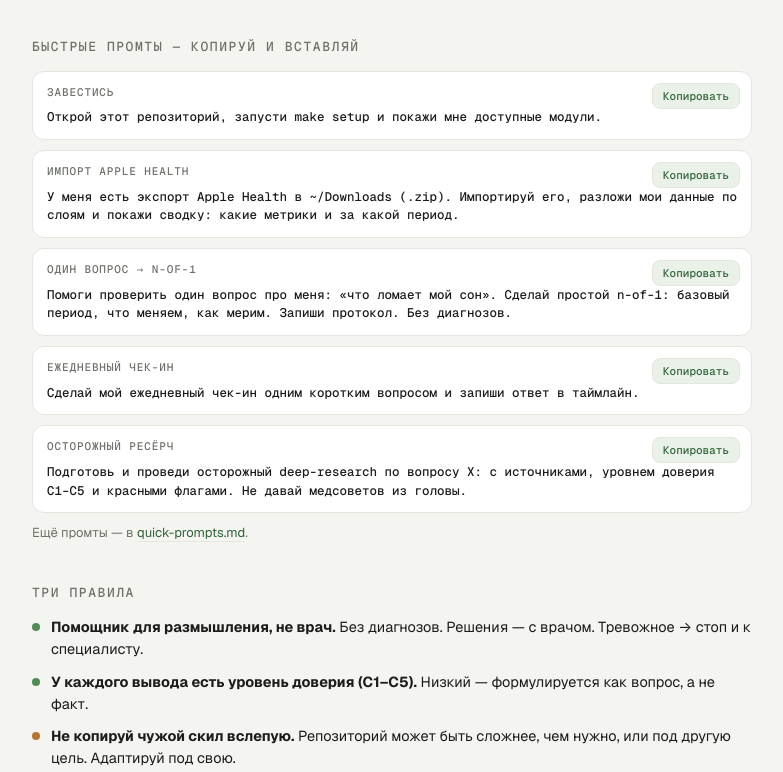
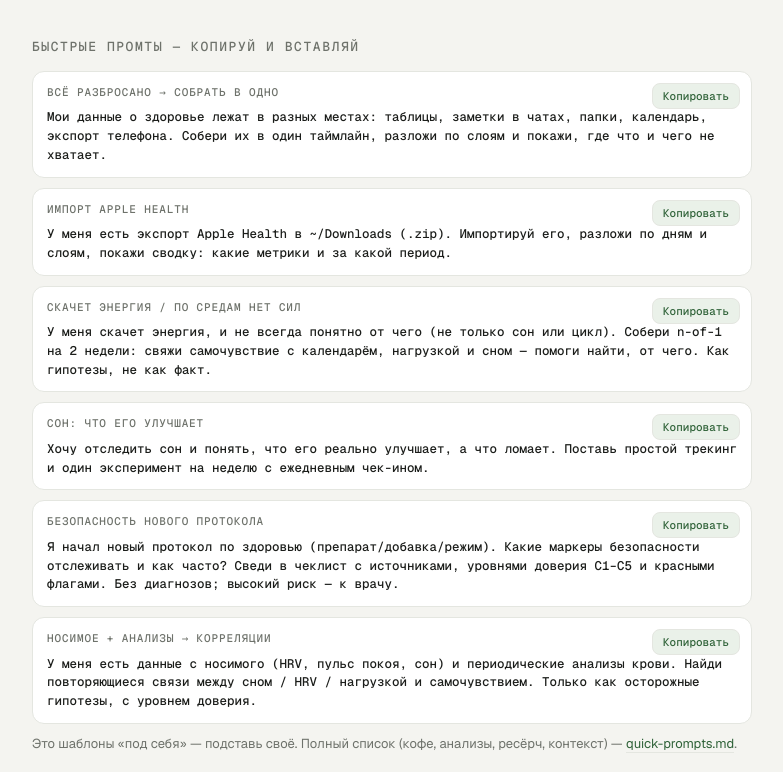
Before and after one commit to igindin/health-sprint-kit, a plain HTML site: page index.html in a window 1280 px wide. Shown: the part 1581-2353 px from the top of the page, without its empty margins (248-1031 px from the left). Drawn offline with nearby package versions, Linux system fonts and the light colour scheme.

Commit message:
fix: regrounded quick prompts to real cohort use-cases (de-identified)

```diff
--- a/index.html
+++ b/index.html
@@ -136,13 +136,14 @@
 
   <h2>Быстрые промты — копируй и вставляй</h2>
   <div class="prompts">
-    <div class="prompt"><div class="pl">Завестись</div><button class="copy" type="button">Копировать</button><pre>Открой этот репозиторий, запусти make setup и покажи мне доступные модули.</pre></div>
-    <div class="prompt"><div class="pl">Импорт Apple Health</div><button class="copy" type="button">Копировать</button><pre>У меня есть экспорт Apple Health в ~/Downloads (.zip). Импортируй его, разложи мои данные по слоям и покажи сводку: какие метрики и за какой период.</pre></div>
-    <div class="prompt"><div class="pl">Один вопрос → n-of-1</div><button class="copy" type="button">Копировать</button><pre>Помоги проверить один вопрос про меня: «что ломает мой сон». Сделай простой n-of-1: базовый период, что меняем, как мерим. Запиши протокол. Без диагнозов.</pre></div>
-    <div class="prompt"><div class="pl">Ежедневный чек-ин</div><button class="copy" type="button">Копировать</button><pre>Сделай мой ежедневный чек-ин одним коротким вопросом и запиши ответ в таймлайн.</pre></div>
-    <div class="prompt"><div class="pl">Осторожный ресёрч</div><button class="copy" type="button">Копировать</button><pre>Подготовь и проведи осторожный deep-research по вопросу X: с источниками, уровнем доверия C1–C5 и красными флагами. Не давай медсоветов из головы.</pre></div>
+    <div class="prompt"><div class="pl">Всё разбросано → собрать в одно</div><button class="copy" type="button">Копировать</button><pre>Мои данные о здоровье лежат в разных местах: таблицы, заметки в чатах, папки, календарь, экспорт телефона. Собери их в один таймлайн, разложи по слоям и покажи, где что и чего не хватает.</pre></div>
+    <div class="prompt"><div class="pl">Импорт Apple Health</div><button class="copy" type="button">Копировать</button><pre>У меня есть экспорт Apple Health в ~/Downloads (.zip). Импортируй его, разложи по дням и слоям, покажи сводку: какие метрики и за какой период.</pre></div>
+    <div class="prompt"><div class="pl">Скачет энергия / по средам нет сил</div><button class="copy" type="button">Копировать</button><pre>У меня скачет энергия, и не всегда понятно от чего (не только сон или цикл). Собери n-of-1 на 2 недели: свяжи самочувствие с календарём, нагрузкой и сном — помоги найти, от чего. Как гипотезы, не как факт.</pre></div>
+    <div class="prompt"><div class="pl">Сон: что его улучшает</div><button class="copy" type="button">Копировать</button><pre>Хочу отследить сон и понять, что его реально улучшает, а что ломает. Поставь простой трекинг и один эксперимент на неделю с ежедневным чек-ином.</pre></div>
+    <div class="prompt"><div class="pl">Безопасность нового протокола</div><button class="copy" type="button">Копировать</button><pre>Я начал новый протокол по здоровью (препарат/добавка/режим). Какие маркеры безопасности отслеживать и как часто? Сведи в чеклист с источниками, уровнями доверия C1–C5 и красными флагами. Без диагнозов; высокий риск — к врачу.</pre></div>
+    <div class="prompt"><div class="pl">Носимое + анализы → корреляции</div><button class="copy" type="button">Копировать</button><pre>У меня есть данные с носимого (HRV, пульс покоя, сон) и периодические анализы крови. Найди повторяющиеся связи между сном / HRV / нагрузкой и самочувствием. Только как осторожные гипотезы, с уровнем доверия.</pre></div>
   </div>
-  <p class="note-sm">Ещё промты — в <a href="https://github.com/igindin/health-sprint-kit/blob/main/quick-prompts.md">quick-prompts.md</a>.</p>
+  <p class="note-sm">Это шаблоны «под себя» — подставь своё. Полный список (кофе, анализы, ресёрч, контекст) — <a href="https://github.com/igindin/health-sprint-kit/blob/main/quick-prompts.md">quick-prompts.md</a>.</p>
 
   <h2>Три правила</h2>
   <ul class="rules">
```
Also changed, not shown: start.html (+7 -6 lines), 1 other file.
